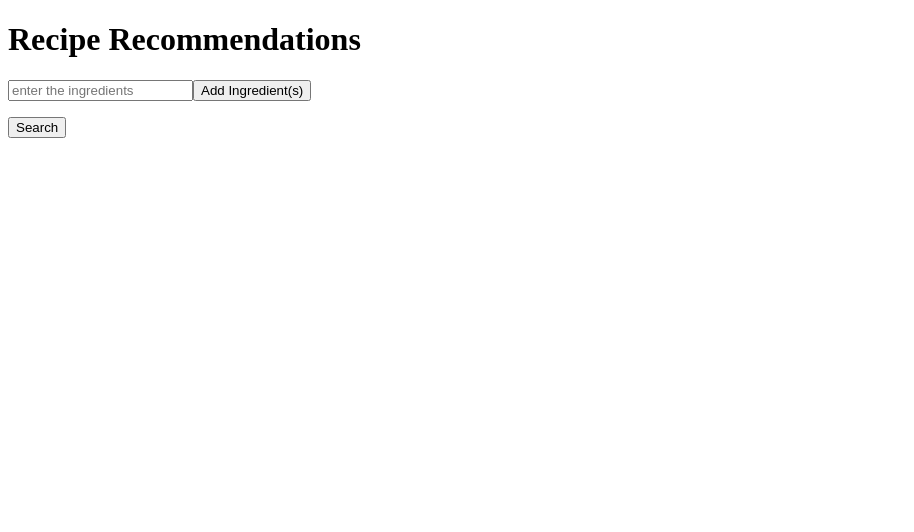
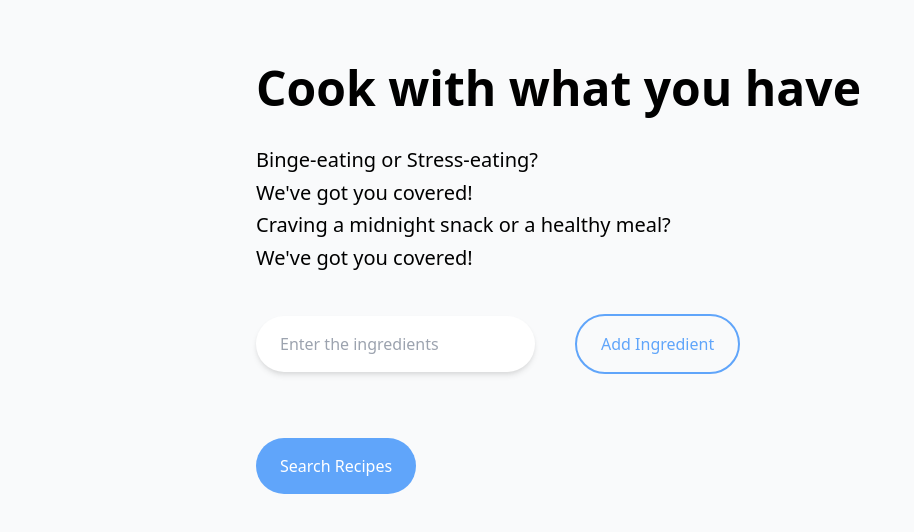
Before and after one commit to MrunmayiDharmadhikari/recipe-app, a React (Create React App) app: page / in a window 1280 px wide. Shown: the top 532 px of the page, without its empty margins (0-914 px from the left). Built offline with nearby package versions, Linux system fonts and the light colour scheme; no server answers.

Commit message:
Improve user experience and interface design

```diff
--- a/src/component/IngredientList.tsx
+++ b/src/component/IngredientList.tsx
@@ -1,7 +1,6 @@
 import { useIngredientsContext } from "context/RecipeSearchContext";
 import React from "react";
 import { useRef } from "react";
-
 
 function IngredientList(): React.ReactElement {
   const inputRef = useRef();
@@ -15,28 +14,44 @@ function IngredientList(): React.ReactElement {
 
   const addItem = () => {
     const item = (inputRef?.current as any).value;
+    if (item === "") return;
+    item.trim();
     (inputRef?.current as any).value = "";
     setIngredients([...ingredients, item] as any);
   };
 
   const listMap = (element: String) => {
-    return <li>{element}</li>;
+    return (
+      <li className="ml-2 my-1">
+        <div className="flex bg-white px-4 py-2 rounded-full shadow-lg text-gray-800 font-light">
+          <p className="">{element}</p>
+          <p className="ml-2 cursor-pointer">x</p>
+        </div>
+      </li>
+    );
   };
 
   return (
     <div>
       <div>
         <input
+          className="px-6 py-4 rounded-full focus:outline-none shadow-md"
           type="text"
-          placeholder="enter the ingredients"
+          placeholder="Enter the ingredients"
           ref={inputRef as any}
           onKeyPress={keyPressed}
         />
 
-        <button onClick={addItem}>Add Ingredient(s)</button>
+        <button
+          className="ml-10 border-blue-400 border-2 px-6 py-4 rounded-full text-blue-400 hover:bg-blue-100 focus:outline-none"
+          onClick={addItem}
+        >
+          Add Ingredient
+        </button>
       </div>
-      <div>
-        <ul>{ingredients.map(listMap)}</ul>
+      <div className="mt-6">
+        <h3>{ingredients.length ? "Your Pantry Ingredients:" : ""}</h3>
+        <ul className="my-2 flex flex-wrap">{ingredients.map(listMap)}</ul>
       </div>
     </div>
   );
--- a/src/index.css
+++ b/src/index.css
@@ -1,3 +1,3 @@
-/* @tailwind base;
+@tailwind base;
 @tailwind components;
-@tailwind utilities; */
+@tailwind utilities;
--- a/src/module/RecipeSearch.tsx
+++ b/src/module/RecipeSearch.tsx
@@ -18,11 +18,29 @@ function RecipeSearch(): React.ReactElement {
   };
 
   return (
-    <div>
-      <h1>Recipe Recommendations</h1>
-      <IngredientList />
-      <button onClick={searchHandler}>Search</button>
-      <RecipesList />
+    <div className="bg-gray-50 h-screen flex justify-center">
+      <div className="w-3/5">
+        <div className="mt-16" >
+          <h1 className="font-semibold text-5xl" >Cook with what you have</h1>
+          <p className="mt-8 text-xl font-light leading-relaxed" >
+            Binge-eating or Stress-eating? <br />
+            We've got you covered! <br />
+            Craving a midnight snack or a healthy meal? <br />
+            We've got you covered!
+          </p>
+        </div>
+
+        <div className="mt-10">
+          <IngredientList />
+
+          <button className="mt-8 bg-blue-400 px-6 py-4 text-white rounded-full"
+          onClick={searchHandler}>Search Recipes</button>
+        </div>
+
+        <div>
+          <RecipesList />
+        </div>
+      </div>
     </div>
   );
 }
```
